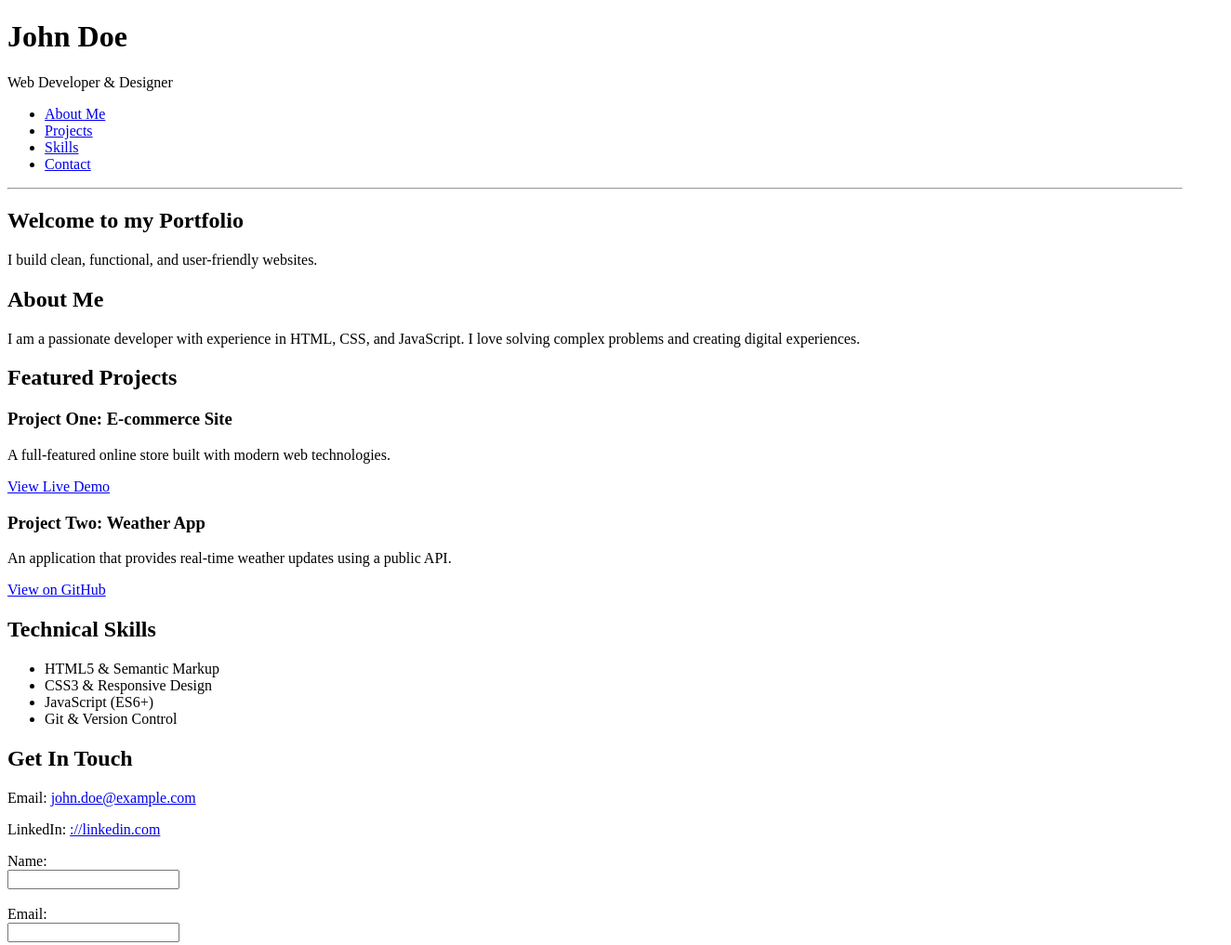
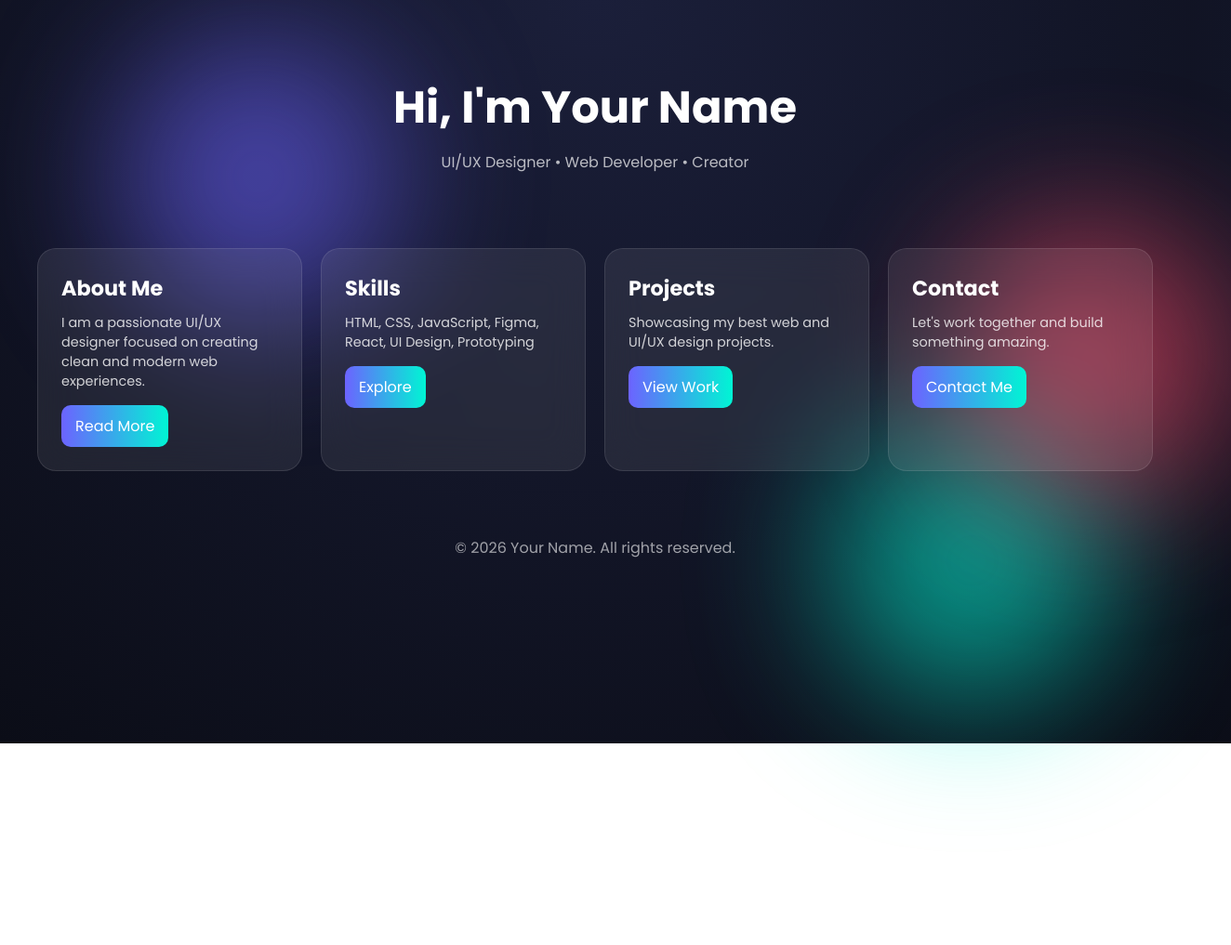
Before and after one commit to NikhilKonduru06/git-hub-actions, a plain HTML site: page index.html in a window 1280 px wide. Shown: the top 1017 px of the page at 93% size, 1324 px wide, since content can reach past the window. After the commit the page ends 800 px from the top, so only its background shows below. Drawn offline with Linux system fonts and the light colour scheme.

Commit message:
new profilio website added

```diff
--- a/index.html
+++ b/index.html
@@ -1,94 +1,188 @@
 <!DOCTYPE html>
 <html lang="en">
 <head>
-    <meta charset="UTF-8">
-    <meta name="viewport" content="width=device-width, initial-scale=1.0">
-    <title>My Portfolio</title>
+  <meta charset="UTF-8" />
+  <meta name="viewport" content="width=device-width, initial-scale=1.0" />
+  <title>Glass Portfolio</title>
+  <link href="https://fonts.googleapis.com/css2?family=Poppins:wght@300;400;600;700&display=swap" rel="stylesheet">
+  <style>
+    *{
+      margin:0;
+      padding:0;
+      box-sizing:border-box;
+      font-family:'Poppins', sans-serif;
+    }
+
+    body{
+      min-height:100vh;
+      background: radial-gradient(circle at top, #1b1f3a, #0b0d17);
+      overflow-x:hidden;
+      color:#fff;
+    }
+
+    /* floating blobs */
+    .blob{
+      position:absolute;
+      width:300px;
+      height:300px;
+      border-radius:50%;
+      filter: blur(80px);
+      opacity:0.6;
+      animation: float 10s infinite ease-in-out;
+    }
+
+    .blob:nth-child(1){
+      background:#6c63ff;
+      top:10%; left:10%;
+    }
+
+    .blob:nth-child(2){
+      background:#00f5d4;
+      top:60%; left:70%;
+      animation-delay:2s;
+    }
+
+    .blob:nth-child(3){
+      background:#ff4d6d;
+      top:30%; left:80%;
+      animation-delay:4s;
+    }
+
+    @keyframes float{
+      0%,100%{transform:translateY(0)}
+      50%{transform:translateY(-40px)}
+    }
+
+    header{
+      text-align:center;
+      padding:80px 20px 40px;
+      position:relative;
+    }
+
+    header h1{
+      font-size:3rem;
+      font-weight:700;
+    }
+
+    header p{
+      opacity:0.7;
+      margin-top:10px;
+    }
+
+    .container{
+      display:grid;
+      grid-template-columns:repeat(auto-fit, minmax(250px, 1fr));
+      gap:20px;
+      padding:40px;
+      position:relative;
+      z-index:2;
+    }
+
+    .card{
+      background:rgba(255,255,255,0.08);
+      backdrop-filter: blur(20px);
+      border:1px solid rgba(255,255,255,0.1);
+      border-radius:20px;
+      padding:25px;
+      transition:0.4s ease;
+      position:relative;
+      overflow:hidden;
+      cursor:pointer;
+    }
+
+    .card::before{
+      content:'';
+      position:absolute;
+      top:0;
+      left:-100%;
+      width:100%;
+      height:100%;
+      background:linear-gradient(120deg,transparent,rgba(255,255,255,0.2),transparent);
+      transition:0.5s;
+    }
+
+    .card:hover::before{
+      left:100%;
+    }
+
+    .card:hover{
+      transform:translateY(-10px) scale(1.02);
+      box-shadow:0 20px 40px rgba(0,0,0,0.4);
+    }
+
+    .card h3{
+      margin-bottom:10px;
+      font-size:1.4rem;
+    }
+
+    .card p{
+      font-size:0.9rem;
+      opacity:0.8;
+    }
+
+    .btn{
+      display:inline-block;
+      margin-top:15px;
+      padding:10px 15px;
+      border-radius:10px;
+      background:linear-gradient(90deg,#6c63ff,#00f5d4);
+      color:white;
+      text-decoration:none;
+      font-weight:500;
+      transition:0.3s;
+    }
+
+    .btn:hover{
+      transform:scale(1.05);
+    }
+
+    footer{
+      text-align:center;
+      padding:30px;
+      opacity:0.6;
+    }
+  </style>
 </head>
 <body>
 
-    <!-- Header & Navigation -->
-    <header>
-        <h1>John Doe</h1>
-        <p>Web Developer & Designer</p>
-        <nav>
-            <ul>
-                <li><a href="#about">About Me</a></li>
-                <li><a href="#projects">Projects</a></li>
-                <li><a href="#skills">Skills</a></li>
-                <li><a href="#contact">Contact</a></li>
-            </ul>
-        </nav>
-    </header>
+  <div class="blob"></div>
+  <div class="blob"></div>
+  <div class="blob"></div>
 
-    <hr>
+  <header>
+    <h1>Hi, I'm Your Name</h1>
+    <p>UI/UX Designer • Web Developer • Creator</p>
+  </header>
 
-    <!-- Hero / Intro Section -->
-    <section id="hero">
-        <h2>Welcome to my Portfolio</h2>
-        <p>I build clean, functional, and user-friendly websites.</p>
-    </section>
+  <section class="container">
+    <div class="card">
+      <h3>About Me</h3>
+      <p>I am a passionate UI/UX designer focused on creating clean and modern web experiences.</p>
+      <a class="btn" href="#">Read More</a>
+    </div>
 
-    <!-- About Section -->
-    <section id="about">
-        <h2>About Me</h2>
-        <p>I am a passionate developer with experience in HTML, CSS, and JavaScript. I love solving complex problems and creating digital experiences.</p>
-    </section>
+    <div class="card">
+      <h3>Skills</h3>
+      <p>HTML, CSS, JavaScript, Figma, React, UI Design, Prototyping</p>
+      <a class="btn" href="#">Explore</a>
+    </div>
 
-    <!-- Projects Section -->
-    <section id="projects">
-        <h2>Featured Projects</h2>
+    <div class="card">
+      <h3>Projects</h3>
+      <p>Showcasing my best web and UI/UX design projects.</p>
+      <a class="btn" href="#">View Work</a>
+    </div>
 
-        <article>
-            <h3>Project One: E-commerce Site</h3>
-            <p>A full-featured online store built with modern web technologies.</p>
-            <a href="https://example.com" target="_blank">View Live Demo</a>
-        </article>
+    <div class="card">
+      <h3>Contact</h3>
+      <p>Let's work together and build something amazing.</p>
+      <a class="btn" href="#">Contact Me</a>
+    </div>
+  </section>
 
-        <article>
-            <h3>Project Two: Weather App</h3>
-            <p>An application that provides real-time weather updates using a public API.</p>
-            <a href="https://example.com" target="_blank">View on GitHub</a>
-        </article>
-    </section>
-
-    <!-- Skills Section -->
-    <section id="skills">
-        <h2>Technical Skills</h2>
-        <ul>
-            <li>HTML5 & Semantic Markup</li>
-            <li>CSS3 & Responsive Design</li>
-            <li>JavaScript (ES6+)</li>
-            <li>Git & Version Control</li>
-        </ul>
-    </section>
-
-    <!-- Contact Section -->
-    <section id="contact">
-        <h2>Get In Touch</h2>
-        <p>Email: <a href="mailto:john.doe@example.com">john.doe@example.com</a></p>
-        <p>LinkedIn: <a href="https://linkedin.com">://linkedin.com</a></p>
-
-        <form action="#" method="post">
-            <label for="name">Name:</label><br>
-            <input type="text" id="name" name="name" required><br><br>
-
-            <label for="email">Email:</label><br>
-            <input type="email" id="email" name="email" required><br><br>
-
-            <label for="message">Message:</label><br>
-            <textarea id="message" name="message" rows="4" required></textarea><br><br>
-
-            <button type="submit">Send Message</button>
-        </form>
-    </section>
-
-    <hr>
-
-    <!-- Footer -->
-    <footer>
-        <p>&copy; 2024 John Doe. Built with HTML only.</p>
-    </footer>
+  <footer>
+    © 2026 Your Name. All rights reserved.
+  </footer>
 
 </body>
 </html>
```
Also changed, not shown: 1 other file.
